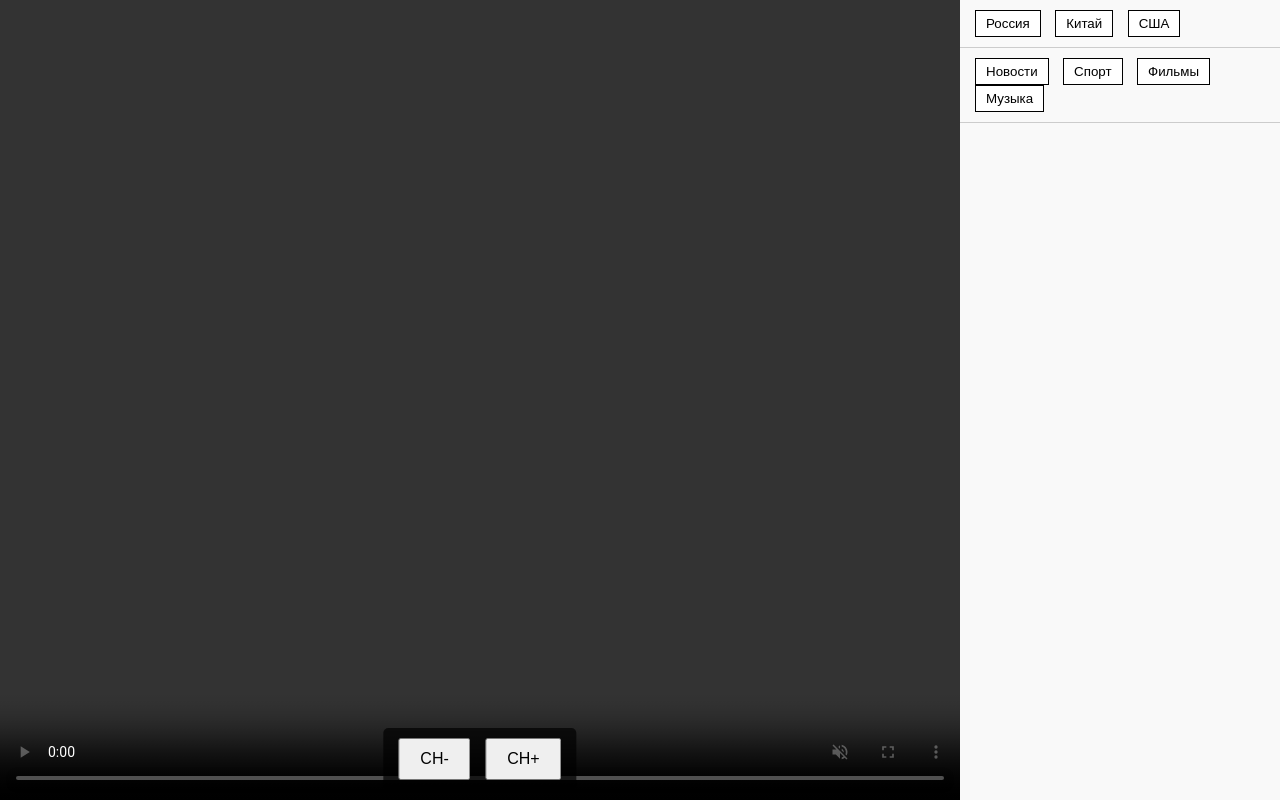
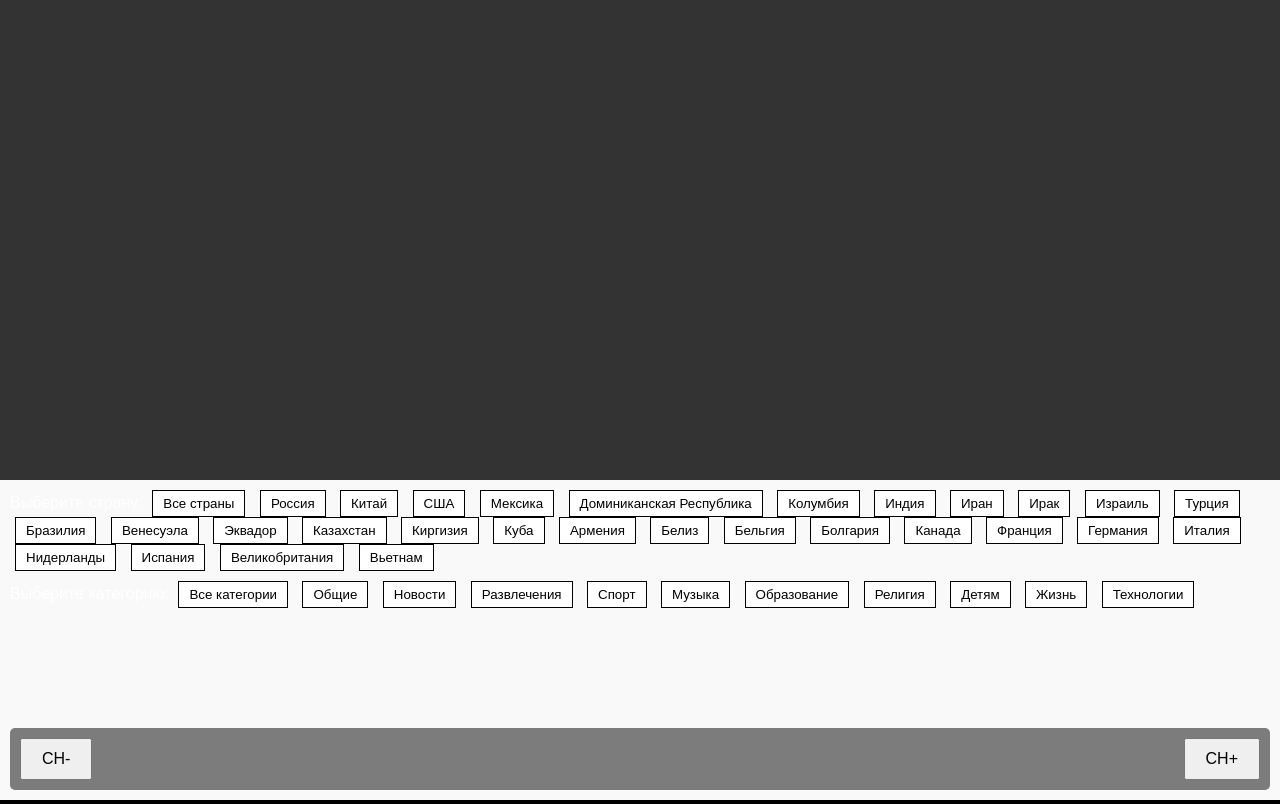
Before and after one commit to dvhant/tv-page, a plain HTML site: page index.html in a window 1280 px wide. Drawn offline with Linux system fonts and the light colour scheme; no server answers.

Commit message:
Update index.html

```diff
--- a/index.html
+++ b/index.html
@@ -9,48 +9,55 @@
             margin: 0;
             padding: 0;
             font-family: Arial, sans-serif;
+            background-color: black;
+            color: white;
             display: flex;
-            height: 100vh;
+            flex-direction: column;
         }
 
         #main-video-container {
-            flex: 3; /* Занимает 3/4 экрана */
-            background-color: black;
             position: relative;
+            width: 100%;
+            height: 60vh;
+            overflow: hidden;
         }
 
         #main-video {
             width: 100%;
-            height: 100%;
+            height: auto;
         }
 
         #controls {
-            position: absolute;
+            position: fixed;
             bottom: 10px;
-            left: 50%;
-            transform: translateX(-50%);
-            z-index: 10;
-            background-color: rgba(0, 0, 0, 0.7);
+            left: 10px;
+            right: 10px;
+            background-color: rgba(0, 0, 0, 0.5);
             padding: 10px;
             border-radius: 5px;
+            display: flex;
+            justify-content: space-between;
+            align-items: center;
+            z-index: 10;
         }
 
         #controls button {
             padding: 10px 20px;
-            margin: 0 5px;
             cursor: pointer;
             font-size: 16px;
         }
 
         #right-panel {
-            flex: 1; /* Занимает 1/4 экрана */
+            width: 100%;
+            height: 40vh;
             background-color: #f9f9f9;
             overflow-y: auto;
+            padding: 10px;
+            box-sizing: border-box;
         }
 
         #country-selector, #category-selector {
-            padding: 10px;
-            border-bottom: 1px solid #ccc;
+            margin-bottom: 10px;
         }
 
         #country-selector button, #category-selector button {
@@ -62,8 +69,9 @@
         }
 
         #channel-list {
-            padding: 10px;
             list-style-type: none;
+            padding: 0;
+            margin: 0;
         }
 
         #channel-list li {
@@ -72,7 +80,8 @@
         }
 
         #channel-list li:hover {
-            background-color: #eee;
+            background-color: #ddd;
+            color: black;
         }
     </style>
 </head>
@@ -80,26 +89,66 @@
 
 <div id="main-video-container">
     <video id="main-video" controls autoplay muted></video>
-    <div id="controls">
-        <button id="prev-channel">CH-</button>
-        <button id="next-channel">CH+</button>
-    </div>
+</div>
+
+<div id="controls">
+    <button id="prev-channel">CH-</button>
+    <button id="next-channel">CH+</button>
 </div>
 
 <div id="right-panel">
+    <!-- Выбор страны -->
     <div id="country-selector">
-        <button data-country="Россия">Россия</button>
-        <button data-country="Китай">Китай</button>
-        <button data-country="США">США</button>
-        <!-- Добавьте другие страны -->
+        <label for="country-select">Выберите страну:</label>
+        <button data-country="all">Все страны</button>
+        <button data-country="Russia">Россия</button>
+        <button data-country="China">Китай</button>
+        <button data-country="United States">США</button>
+        <button data-country="Mexico">Мексика</button>
+        <button data-country="Dominican Republic">Доминиканская Республика</button>
+        <button data-country="Colombia">Колумбия</button>
+        <button data-country="India">Индия</button>
+        <button data-country="Iran">Иран</button>
+        <button data-country="Iraq">Ирак</button>
+        <button data-country="Israel">Израиль</button>
+        <button data-country="Turkey">Турция</button>
+        <button data-country="Brazil">Бразилия</button>
+        <button data-country="Venezuela">Венесуэла</button>
+        <button data-country="Ecuador">Эквадор</button>
+        <button data-country="Kazakhstan">Казахстан</button>
+        <button data-country="Kyrgyzstan">Киргизия</button>
+        <button data-country="Cuba">Куба</button>
+        <button data-country="Armenia">Армения</button>
+        <button data-country="Belize">Белиз</button>
+        <button data-country="Belgium">Бельгия</button>
+        <button data-country="Bulgaria">Болгария</button>
+        <button data-country="Canada">Канада</button>
+        <button data-country="France">Франция</button>
+        <button data-country="Germany">Германия</button>
+        <button data-country="Italy">Италия</button>
+        <button data-country="Netherlands">Нидерланды</button>
+        <button data-country="Spain">Испания</button>
+        <button data-country="United Kingdom">Великобритания</button>
+        <button data-country="Vietnam">Вьетнам</button>
     </div>
+
+    <!-- Выбор категории -->
     <div id="category-selector">
-        <button data-category="Новости">Новости</button>
-        <button data-category="Спорт">Спорт</button>
-        <button data-category="Фильмы">Фильмы</button>
-        <button data-category="Музыка">Музыка</button>
-        <!-- Добавьте другие категории -->
+        <label for="category-select">Выберите категорию:</label>
+        <button data-category="all">Все категории</button>
+        <button data-category="General">Общие</button>
+        <button data-category="News">Новости</button>
+        <button data-category="Entertainment">Развлечения</button>
+        <button data-category="Sports">Спорт</button>
+        <button data-category="Music">Музыка</button>
+        <button data-category="Education">Образование</button>
+        <button data-category="Religion">Религия</button>
+        <button data-category="Children">Детям</button>
+        <button data-category="Lifestyle">Жизнь</button>
+        <button data-category="Technology">Технологии</button>
     </div>
+
+    <!-- Список каналов -->
     <ul id="channel-list"></ul>
 </div>
 
@@ -114,8 +163,8 @@
     let channels = [];
     let currentChannelIndex = 0;
 
-    // Загрузка плейлиста из файла .m3u
-    fetch('combined.m3u')
+    // Загрузка плейлиста из файла combined.m3u
+    fetch('combined.m3u.txt')
         .then(response => response.text())
         .then(data => {
             const lines = data.split('\n');
@@ -123,8 +172,8 @@
 
             for (const line of lines) {
                 if (line.startsWith('#EXTINF')) {
-                    const [, logoUrl, name] = line.match(/#EXTINF:-1 tvg-logo="(.*?)".*?,(.*)/) || [];
-                    currentGroup = { name, logoUrl };
+                    const [, tvgLogo, name, tvgId] = line.match(/#EXTINF:-1 tvg-logo="(.*?)".*?tvg-id="(.*?)".*?,(.*)/) || [];
+                    currentGroup = { name, tvgId, tvgLogo };
                 } else if (line.startsWith('http')) {
                     channels.push({ ...currentGroup, url: line });
                 }
@@ -140,56 +189,78 @@
     function loadChannelList() {
         channelList.innerHTML = '';
 
-        channels.forEach((channel, index) => {
-            const listItem = document.createElement('li');
-            listItem.textContent = channel.name;
-            listItem.dataset.index = index;
-            listItem.addEventListener('click', () => selectChannel(index));
-            channelList.appendChild(listItem);
+        const selectedCountry = getSelectedCountry();
+        const selectedCategory = getSelectedCategory();
+
+        channels.forEach(channel => {
+            if ((selectedCountry === 'all' || channel.tvgId.includes(selectedCountry)) &&
+                (selectedCategory === 'all' || channel.tvgId.includes(selectedCategory))) {
+                const listItem = document.createElement('li');
+                listItem.textContent = channel.name;
+                listItem.dataset.url = channel.url;
+                listItem.dataset.country = channel.tvgId;
+                listItem.dataset.category = channel.tvgId;
+                listItem.addEventListener('click', () => selectChannel(listItem.dataset.url));
+                channelList.appendChild(listItem);
+            }
         });
-
-        // Выбрать первый канал по умолчанию
-        selectChannel(0);
     }
 
-    function selectChannel(index) {
-        currentChannelIndex = index % channels.length;
-        const selectedChannel = channels[currentChannelIndex];
-        mainVideo.src = selectedChannel.url;
+    function selectChannel(url) {
+        mainVideo.src = url;
         mainVideo.load();
+        mainVideo.controls = true;
+        mainVideo.autoplay = true;
+        mainVideo.muted = false;
     }
 
-    // Обработчики кнопок переключения каналов
-    prevButton.addEventListener('click', () => selectChannel(currentChannelIndex - 1));
-    nextButton.addEventListener('click', () => selectChannel(currentChannelIndex + 1));
+    function getSelectedCountry() {
+        const selectedButton = Array.from(countrySelector.children).find(button => button.classList.contains('active'));
+        return selectedButton ? selectedButton.dataset.country : 'all';
+    }
 
-    // Фильтрация каналов по стране
+    function getSelectedCategory() {
+        const selectedButton = Array.from(categorySelector.children).find(button => button.classList.contains('active'));
+        return selectedButton ? selectedButton.dataset.category : 'all';
+    }
+
+    // Обработчики кнопок переключения страны
     countrySelector.addEventListener('click', event => {
         if (event.target.tagName === 'BUTTON') {
-            const country = event.target.dataset.country;
-            filterChannelsByCountry(country);
+            Array.from(countrySelector.children).forEach(button => button.classList.remove('active'));
+            event.target.classList.add('active');
+            loadChannelList();
         }
     });
 
-    // Фильтрация каналов по категории
+    // Обработчики кнопок переключения категории
     categorySelector.addEventListener('click', event => {
         if (event.target.tagName === 'BUTTON') {
-            const category = event.target.dataset.category;
-            filterChannelsByCategory(category);
+            Array.from(categorySelector.children).forEach(button => button.classList.remove('active'));
+            event.target.classList.add('active');
+            loadChannelList();
         }
     });
 
-    function filterChannelsByCountry(country) {
-        const filteredChannels = channels.filter(channel => channel.name.includes(country));
-        channels = filteredChannels;
-        loadChannelList();
-    }
+    // Обработчики кнопок переключения основного канала
+    prevButton.addEventListener('click', () => {
+        currentChannelIndex = (currentChannelIndex - 1 + channels.length) % channels.length;
+        selectChannel(channels[currentChannelIndex].url);
+    });
 
-    function filterChannelsByCategory(category) {
-        const filteredChannels = channels.filter(channel => channel.name.includes(category));
-        channels = filteredChannels;
-        loadChannelList();
-    }
+    nextButton.addEventListener('click', () => {
+        currentChannelIndex = (currentChannelIndex + 1) % channels.length;
+        selectChannel(channels[currentChannelIndex].url);
+    });
+
+    // Загрузка первого канала по умолчанию
+    window.onload = () => {
+        selectChannel(channels[0].url);
+        Array.from(countrySelector.children).forEach(button => button.classList.remove('active'));
+        countrySelector.firstElementChild.classList.add('active');
+        Array.from(categorySelector.children).forEach(button => button.classList.remove('active'));
+        categorySelector.firstElementChild.classList.add('active');
+    };
 </script>
 
 </body>
```
